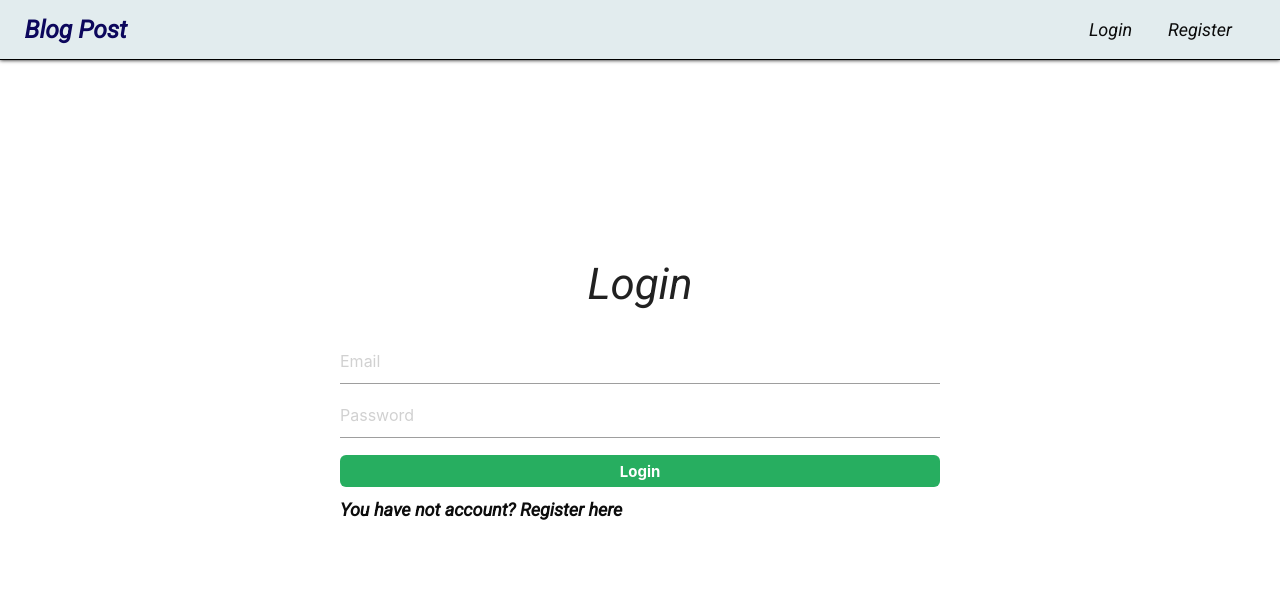
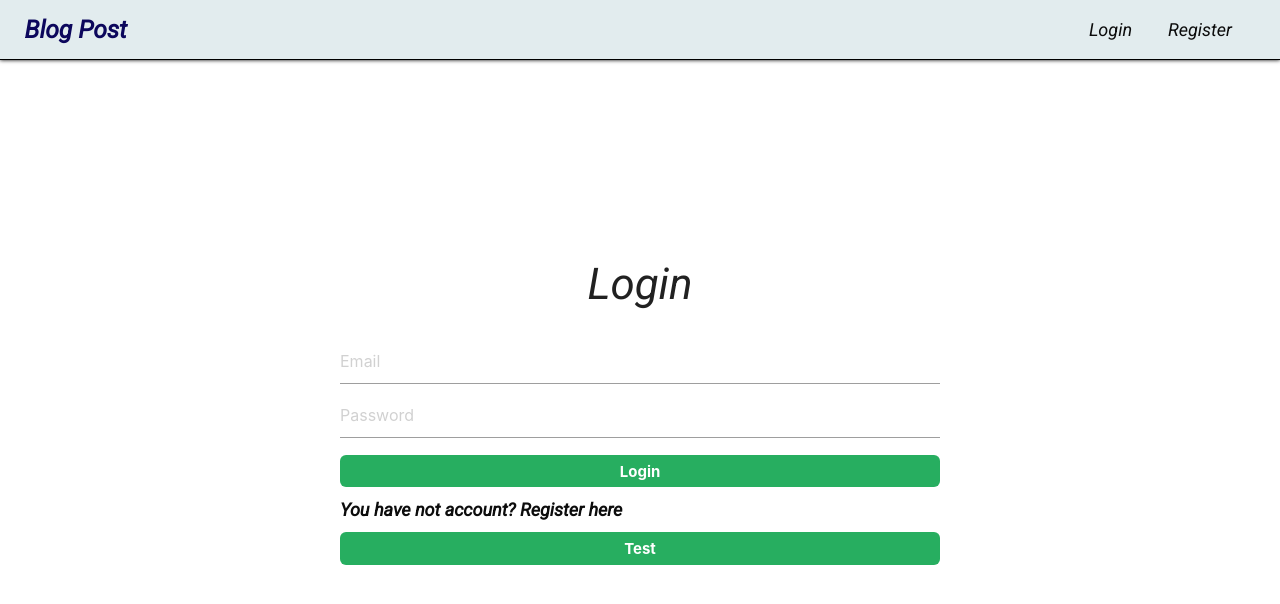
Before and after one commit to MMusa831/Auth-App, a React (Create React App) app in the folder client/: page /login in a window 1280 px wide. Shown: the top 604 px of the page. Built offline with nearby package versions, Linux system fonts and the light colour scheme.

Commit message:
some changes

```diff
--- a/client/src/components/pages/Login.js
+++ b/client/src/components/pages/Login.js
@@ -10,7 +10,26 @@ function Login() {
   const [password, setPassword] = useState();
   const { state, dispatch } = useContext(UserContext);
   const history = useHistory();
+ const test = () => {
+   fetch(`/users/test`
 
+   )
+     .then((res) => res.json())
+     .then((data) => {
+       if (data.error) {
+         M.toast({
+           html: data.error,
+           classes: "#c62828 red darken-3",
+         });
+       } else {
+         M.toast({
+           html: data.message,
+           classes: "#2e7d32 green darken-3",
+         });
+       }
+     })
+     .catch((err) => console.log(err))
+ }
   const onSubmit = async (e) => {
 
     fetch("/users/login", {
@@ -69,6 +88,7 @@ function Login() {
         <Link className="link-toggle" to="/register">
           You have not account? Register here
         </Link>
+        <input type="submit" id="btn" value="Test" onClick={test} />
       </div>
     </div>
   );
```
